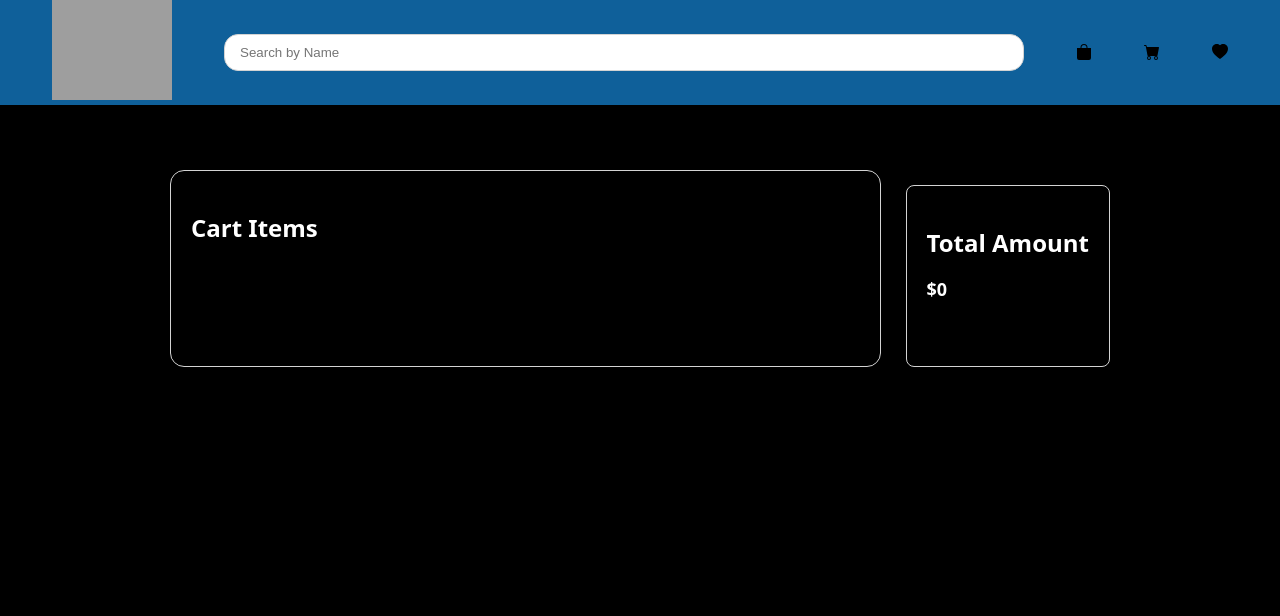
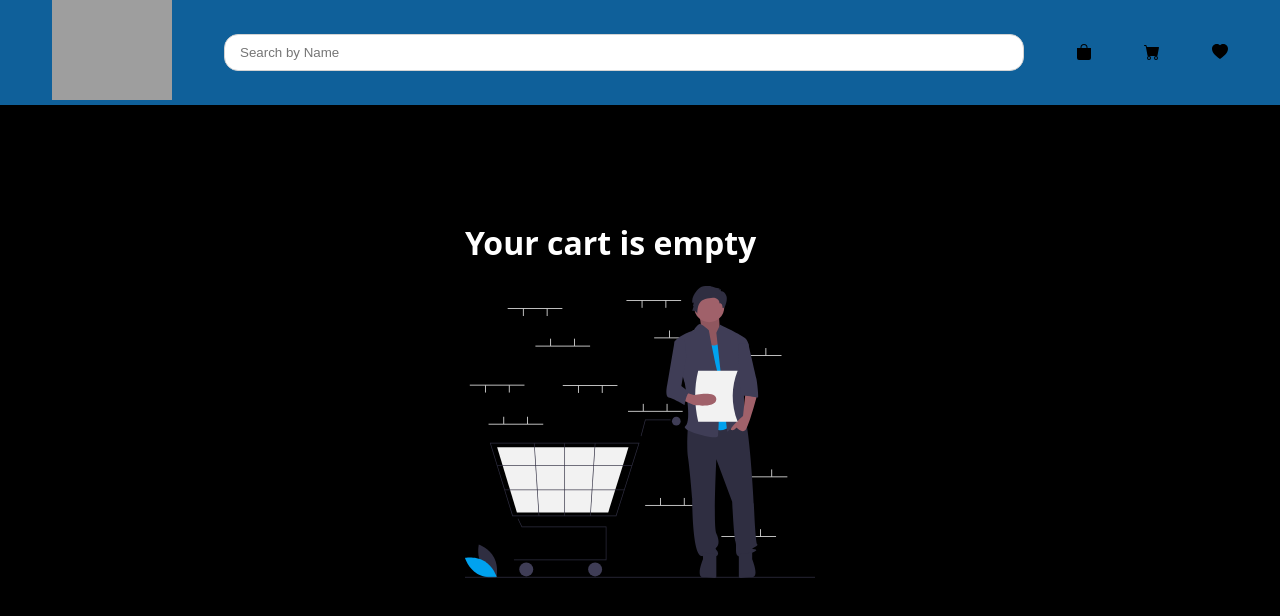
Before and after one commit to akshaykamath45/techstore, a React (Create React App) app: page /cart in a window 1280 px wide. Shown: the top 616 px of the page. Built offline with nearby package versions, Linux system fonts and the light colour scheme; grey boxes are pictures that could not be loaded; what miragejs would draw is missing.

Commit message:
fix : handling cart empty edge case

```diff
--- a/src/pages/Cart/Cart.css
+++ b/src/pages/Cart/Cart.css
@@ -1,4 +1,3 @@
-
 body {
   color: white;
 }
@@ -11,7 +10,7 @@ body {
 }
 
 .cart-items {
-    flex:1;
+  flex: 1;
   padding: 20px;
   border: 1px solid lightgray;
   border-radius: 14px;
@@ -46,7 +45,13 @@ body {
 .cart-item-details p {
   margin: 5px 0;
 }
-
+.empty-cart {
+  width: 350px;
+  margin:30px  auto;
+}
+.empty-cart-svg{
+    width:100%;
+}
 .delete-cart-btn {
   background-color: #ff5a5f;
   color: white;
@@ -55,7 +60,7 @@ body {
   cursor: pointer;
   padding: 8px 15px;
   margin-top: 10px;
-    width:150px;
+  width: 150px;
 }
 
 .delete-cart-btn:hover {
@@ -93,7 +98,7 @@ body {
 
 .total-amount {
   margin-top: 15px;
-   height:140px;
+  height: 140px;
   padding: 20px;
   border: 1px solid lightgray;
   margin-left: 25px;
--- a/src/pages/Cart/Cart.jsx
+++ b/src/pages/Cart/Cart.jsx
@@ -1,12 +1,23 @@
 import React, { useContext } from "react";
 import { CartContext } from "../../contexts/CartContext";
 import "./Cart.css";
-
+import emptyCart from "../../assets/emptyCart.svg";
 const Cart = () => {
-  const { cart, handleDeleteFromCart, handleIncreaseQuantity, handleDecreaseQuantity } = useContext(CartContext);
+  const {
+    cart,
+    handleDeleteFromCart,
+    handleIncreaseQuantity,
+    handleDecreaseQuantity,
+  } = useContext(CartContext);
 
   return (
     <div className="cart-container">
+      {cart.length === 0 ? (
+        <div className="empty-cart">
+          <h1>Your cart is empty</h1>
+          <img src={emptyCart} alt="empty-cart" className="empty-cart-svg" />
+        </div>
+      ) : (
         <div className="cart-items">
           <h2>Cart Items</h2>
           {cart.map((item) => (
@@ -20,21 +31,37 @@ const Cart = () => {
                 <p>{item.name}</p>
                 <p>Price: {item.price}</p>
                 <div className="quantity-container">
-                <button onClick={() => handleDecreaseQuantity(item._id)} className='cart-quantity-btn'>-</button>
-                <p className='item-quantity'>{item.quantity}</p>
-                <button onClick={() => handleIncreaseQuantity(item._id)} className='cart-quantity-btn'>+</button>
+                  <button
+                    onClick={() => handleDecreaseQuantity(item._id)}
+                    className="cart-quantity-btn"
+                  >
+                    -
+                  </button>
+                  <p className="item-quantity">{item.quantity}</p>
+                  <button
+                    onClick={() => handleIncreaseQuantity(item._id)}
+                    className="cart-quantity-btn"
+                  >
+                    +
+                  </button>
                 </div>
-              <button onClick={() => handleDeleteFromCart(item._id) } className='delete-cart-btn'>
+                <button
+                  onClick={() => handleDeleteFromCart(item._id)}
+                  className="delete-cart-btn"
+                >
                   Delete from Cart
                 </button>
               </div>
             </div>
           ))}
-      </div>
           <div className="total-amount">
             <h2>Total Amount</h2>
-        <p>${cart.reduce((acc, item) => acc + item.price * item.quantity, 0)}</p>
+            <p>
+              ${cart.reduce((acc, item) => acc + item.price * item.quantity, 0)}
+            </p>
           </div>
+        </div>
+      )}
     </div>
   );
 };
```
Also changed, not shown: src/assets/emptyCart.svg (added). Lines whose indentation alone changed are shown as unchanged.
